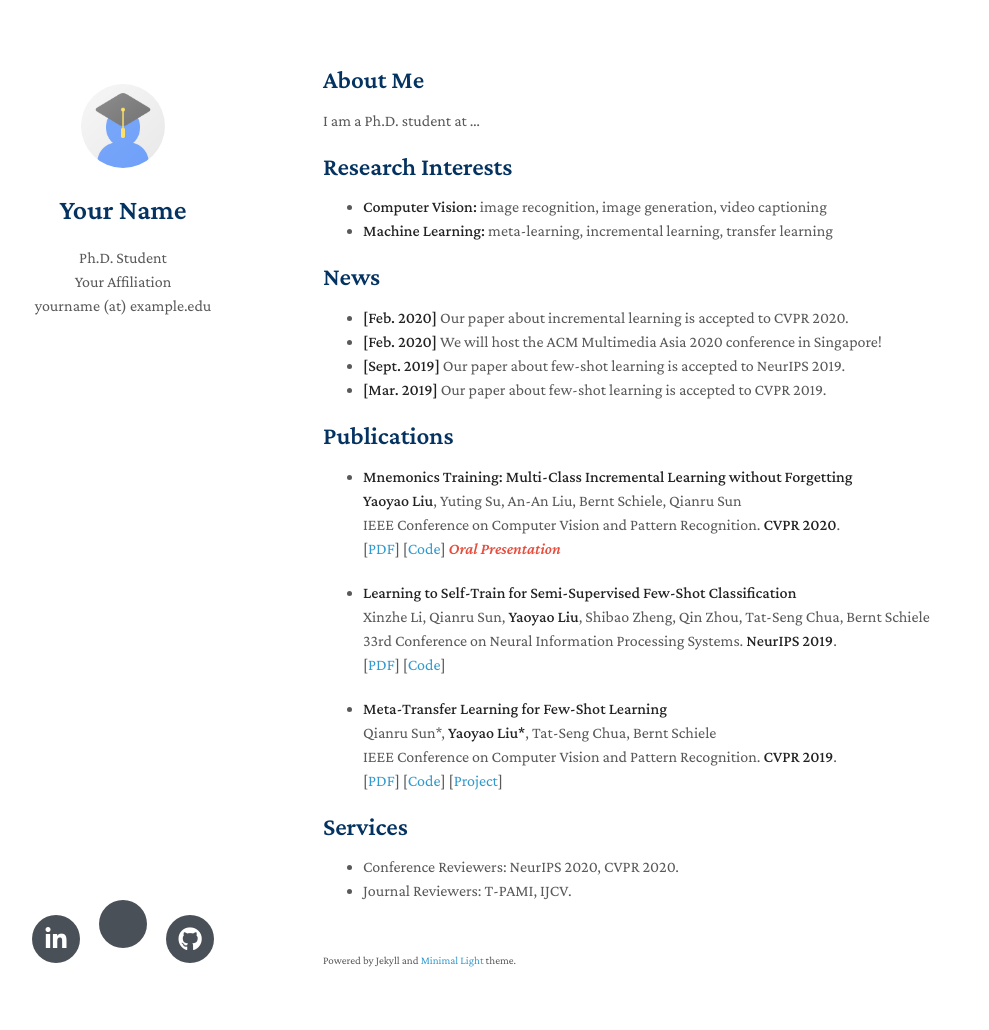
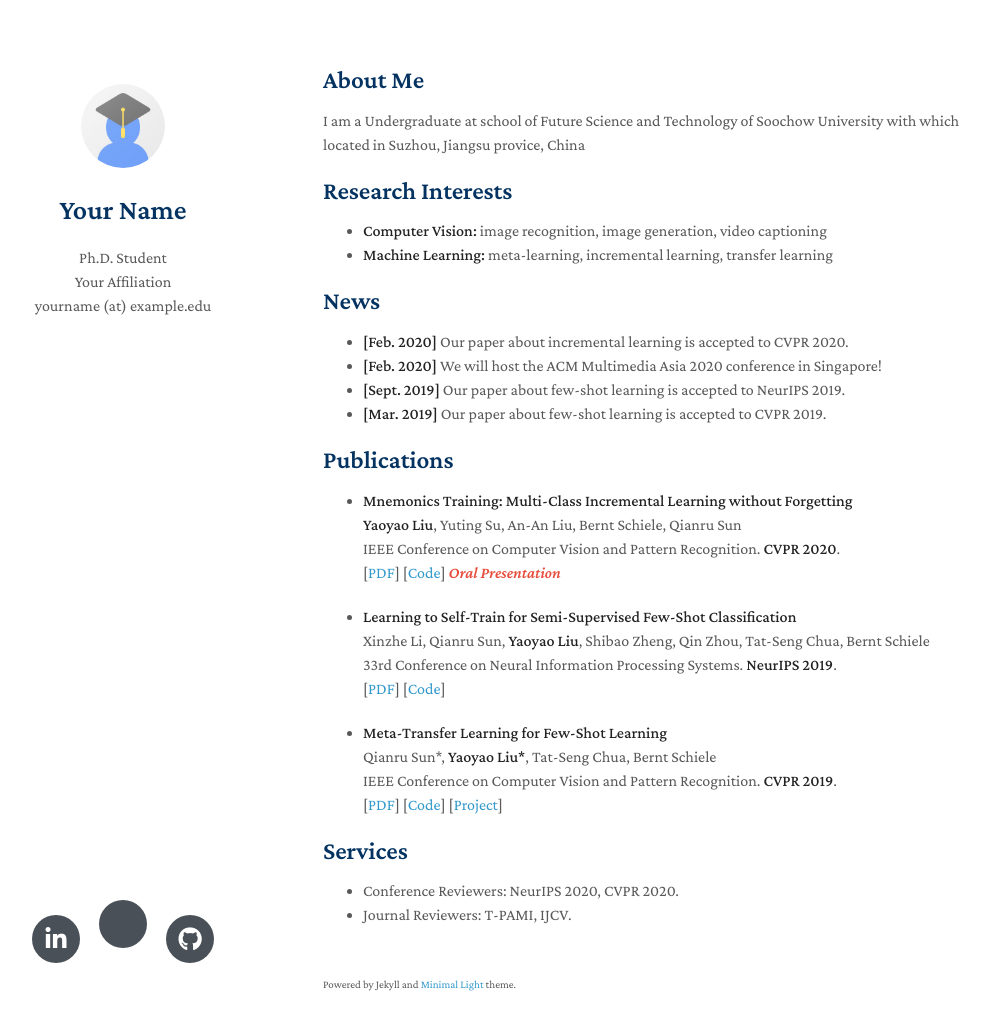
Before and after one commit to junqixu/junqixu.github.io, a Jekyll site: the page built from index.md, in a window 1280 px wide and 1065 px high. Shown: the top 1030 px of the window, without its empty margins (147-1136 px from the left). Built offline with Jekyll 4.4.1, drawn with Linux system fonts in a browser that asks for light colours; nearby versions of some CDN libraries; a style sheet for code colours, icons or effects is not loaded; our own code applies the rules of GitHub Pages for plain Markdown files.

Commit message:
Update index.md

```diff
--- a/index.md
+++ b/index.md
@@ -4,7 +4,7 @@ layout: homepage
 
 ## About Me
 
-I am a Ph.D. student at ...
+I am a Undergraduate at school of Future Science and Technology of Soochow University with which located in Suzhou, Jiangsu provice, China
 
 ## Research Interests
 
```
